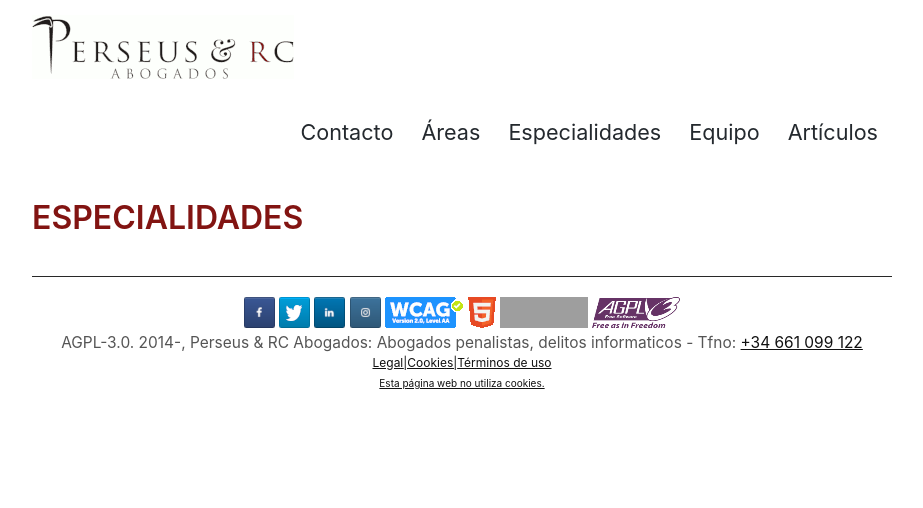
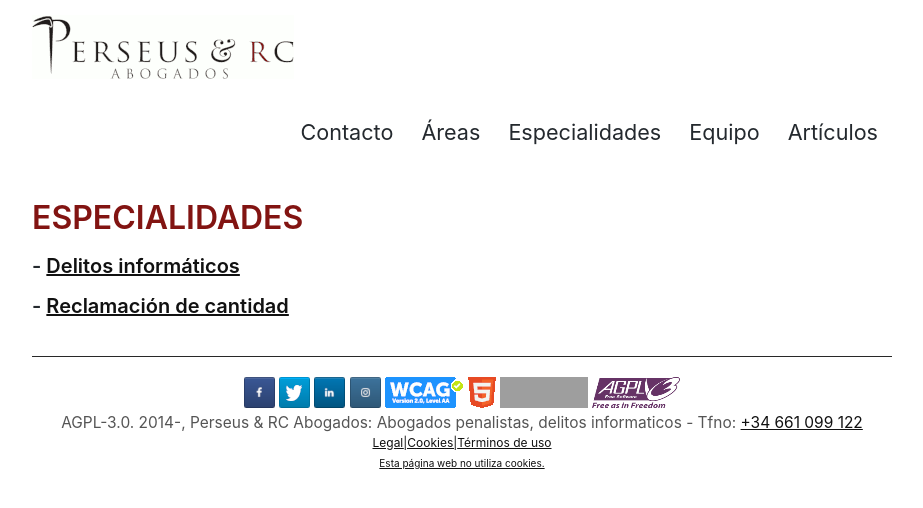
Before and after one commit to streaming10/perseusnew, a Jekyll site: the page built from especialidades.md, in a window 1280 px wide. Shown: the top 508 px of the page, without its empty margins (158-1081 px from the left). Built offline with Jekyll 4.4.1, drawn with Linux system fonts in a browser that asks for light colours; our own code applies the rules of GitHub Pages for plain Markdown files; part of the change alters nothing that is shown; grey boxes are pictures that could not be loaded.

Commit message:
Update especialidades.md

```diff
--- a/especialidades.md
+++ b/especialidades.md
@@ -1 +1,19 @@
+---
+title: Especialidades
+url: https://perseusyrcabogados.com/especialidades.html
+date: 2020-25-20 00:00:00 +0000
+categories: []
+description: Especialides de Perseus & RC Abogados
+banner_image: ""
+sub_heading: Especialides de Perseus & RC Abogados
+tags:
+- Especialidades
+slug: ''
+keywords: especialidades del despacho
+---
+
 # ESPECIALIDADES
+
+### - [Delitos informáticos](https://perseusyrcabogados.com/delitos-informaticos.html "Delitos informáticos")
+
+### - [Reclamación de cantidad](https://perseusyrcabogados.com/reclamacion-de-cantidad.html "Reclamación de cantidad")
```
